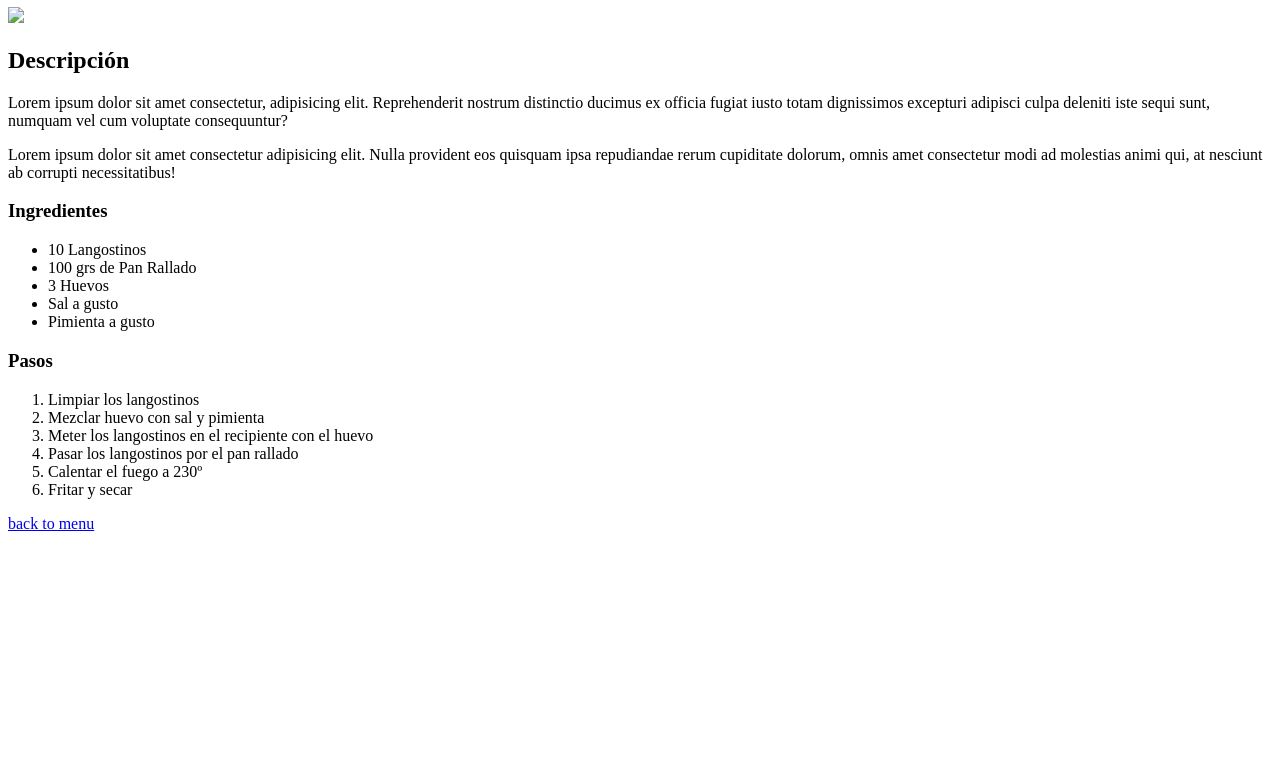
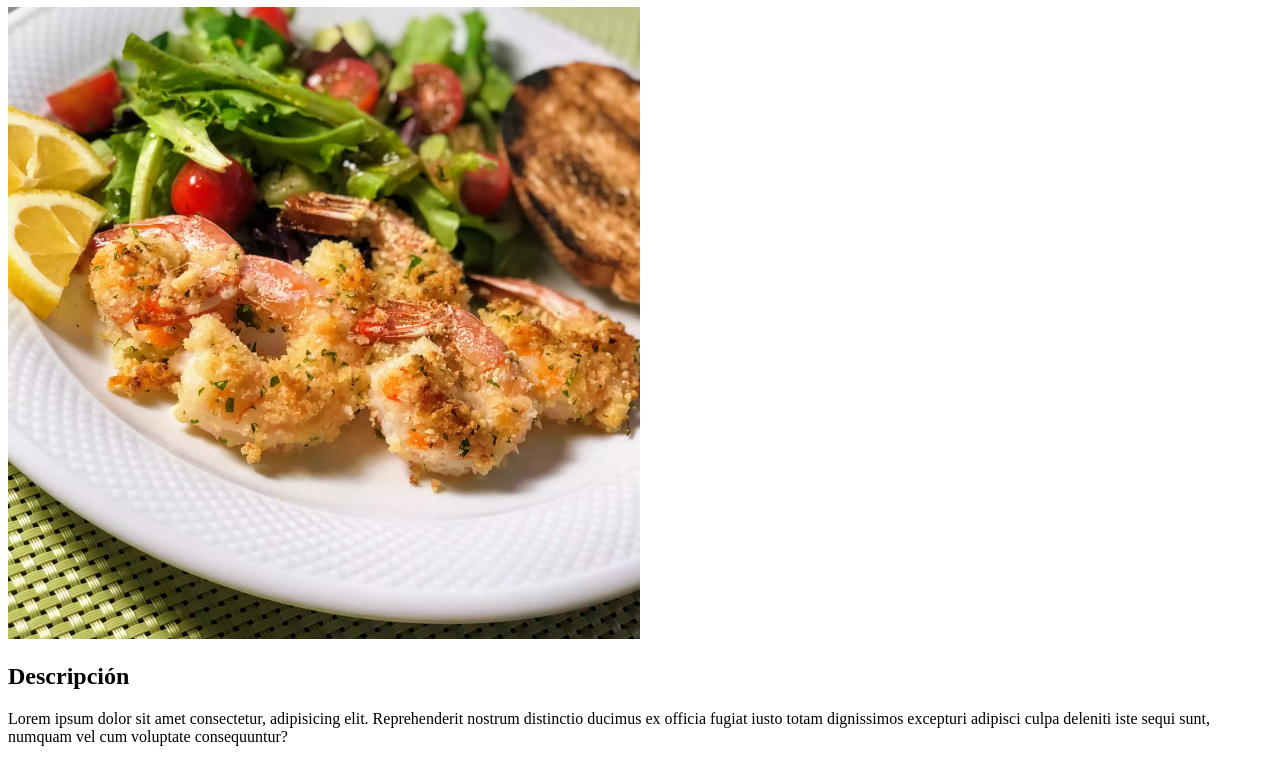
Before and after one commit to sebasruggero/odin-recipes, a plain HTML site: page recipes/langostinosRebosados.html in a window 1280 px wide. Shown: the part 73-832 px from the top of the page. Before the commit the page ends 800 px from the top, so only its background shows below. Drawn offline with Linux system fonts and the light colour scheme; files that its build step writes are made by us from their sources; the site is published under a folder, as on GitHub Pages, so addresses that start at the root find nothing; a script that the page names is missing.

Commit message:
Update langostinosRebosados.html

```diff
--- a/recipes/langostinosRebosados.html
+++ b/recipes/langostinosRebosados.html
@@ -9,7 +9,7 @@
   </head>
   <body>
     <h1>Langostinos Empanados</h1>
-    <img src="/img/img_langostinos.webp" width="50%">
+    <img src="../img/img_langostinos.webp" width="50%">
     <h2>Descripción</h2>
     <p>Lorem ipsum dolor sit amet consectetur, adipisicing elit. Reprehenderit nostrum distinctio ducimus ex officia fugiat iusto totam dignissimos excepturi adipisci culpa deleniti iste sequi sunt, numquam vel cum voluptate consequuntur?</p>
     <p>Lorem ipsum dolor sit amet consectetur adipisicing elit. Nulla provident eos quisquam ipsa repudiandae rerum cupiditate dolorum, omnis amet consectetur modi ad molestias animi qui, at nesciunt ab corrupti necessitatibus!</p>
```
